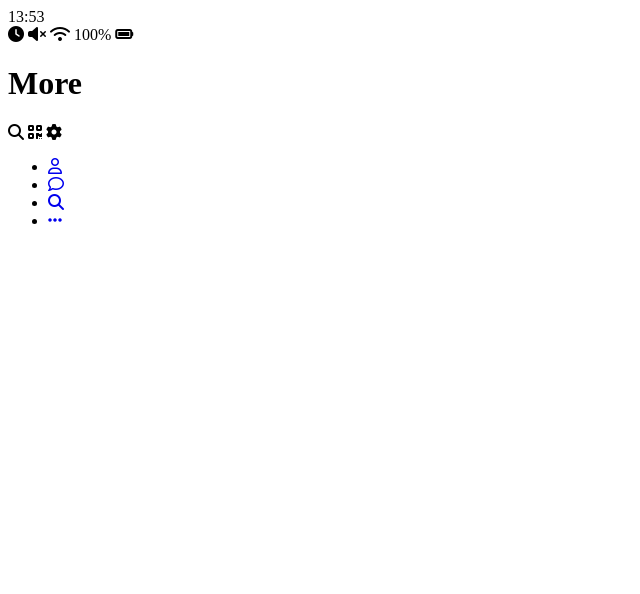
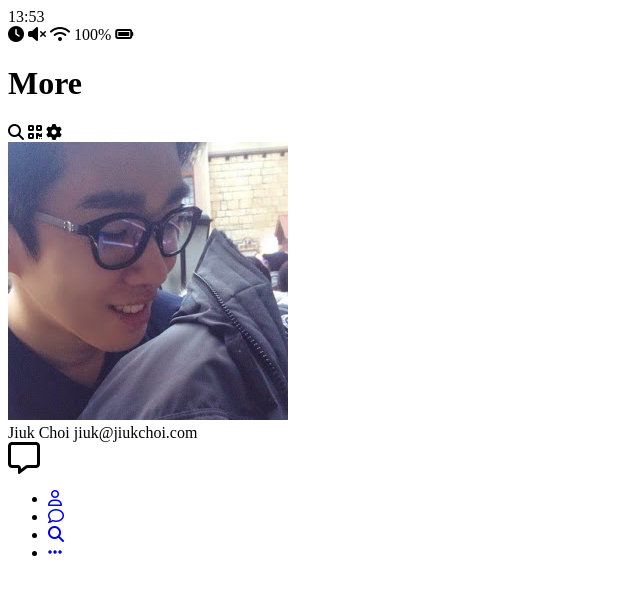
Before and after one commit to optimalMachine/kakao-clone-v3, a plain HTML site: page more.html in a window 1280 px wide. Shown: the whole page, without its empty margins (0-640 px from the left). Drawn offline with Linux system fonts and the light colour scheme.

Commit message:
a few updates on more page

```diff
--- a/more.html
+++ b/more.html
@@ -34,6 +34,29 @@
                 </span>
             </div>
         </header>
+        <main class="more">
+            <header class="more__header">
+                <div class="friends__friend friend friend--lg">
+                  <div class="friend__column">
+                    <img src="images/avatar.jpg" class="g-avatar friend__avatar" />
+                    <div class="friend__content">
+                      <span class="friend__name">
+                        Jiuk Choi
+                      </span>
+                      <span class="friend__status">
+                        jiuk@jiukchoi.com
+                      </span>
+                    </div>
+                  </div>
+                  <div class="friend__column">
+                    <i class="far fa-comment-alt fa-2x"></i>
+                  </div>
+                </div>
+                <ul class="more__btn-list">
+
+                </ul>
+            </header>
+        </main>
         <nav class="nav">
             <ul class="nav__list">
                 <li class="nav__list-item">
```
Also changed, not shown: friends.html (+1 -1 lines).
